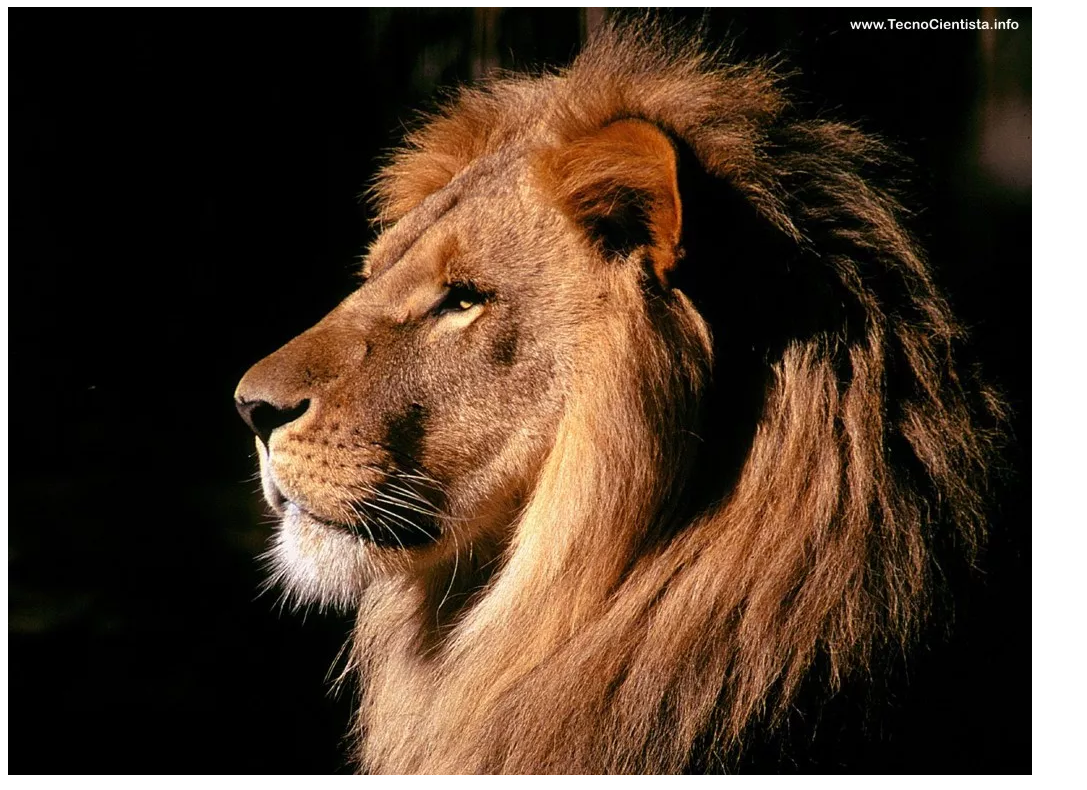
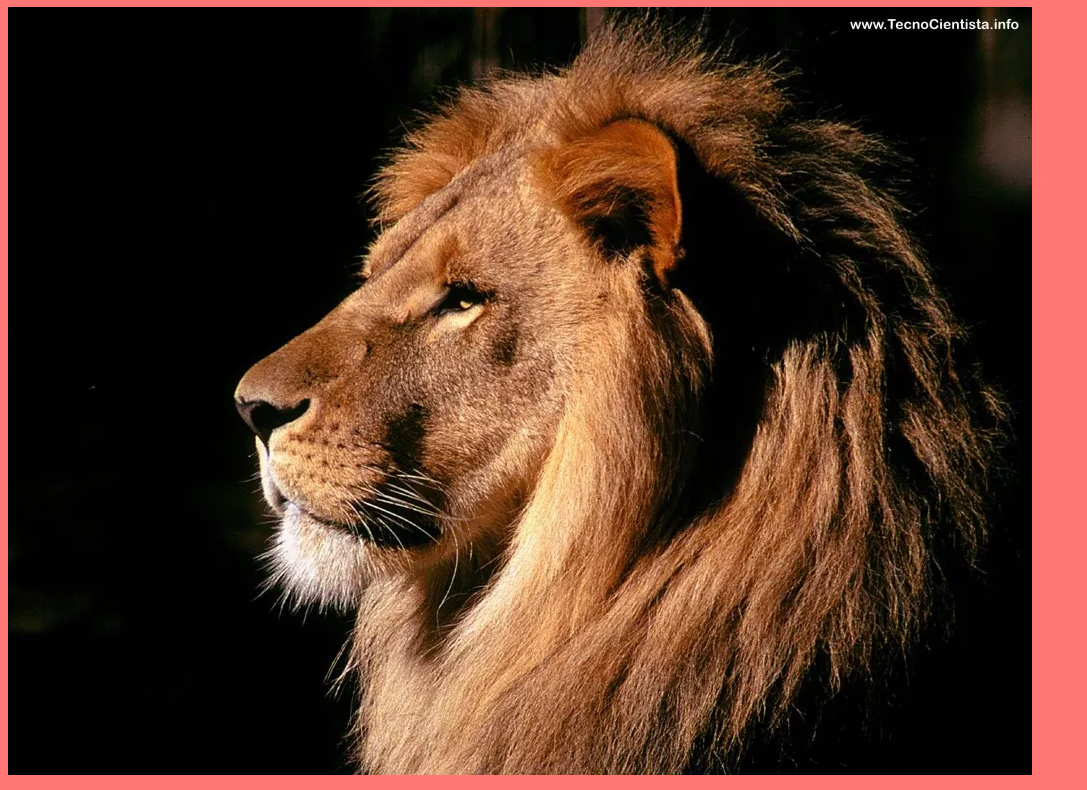
Before and after one commit to Claudenaide/primeira-atividade, a plain HTML site: page index.html in a window 1280 px wide. Shown: the part 73-863 px from the top of the page, without its empty margins (0-1087 px from the left). Drawn offline with Linux system fonts and the light colour scheme.

Commit message:
alteração de background

```diff
--- a/index.html
+++ b/index.html
@@ -5,10 +5,9 @@
     <meta name="author" content="Claudinha">
     <meta name="description" content="primeira atividade">
     <title>CLAUDIA</title>
-
+    <link rel="stylesheet" href="style.css">
   </head>
-
-  <body>
+  <body class="cor-fundo">
     <h1>MINHA PRIMEIRA PAGINA WEB CLAUDINHA</h1>
     <img src="1412967253.jpeg" alt="vc no cimema">
     <p>Gosto muito de te ver leãozinho,
--- /dev/null
+++ b/style.css
@@ -0,0 +1,3 @@
+.cor-fundo{
+  background-color: #ff7675;
+}
```
